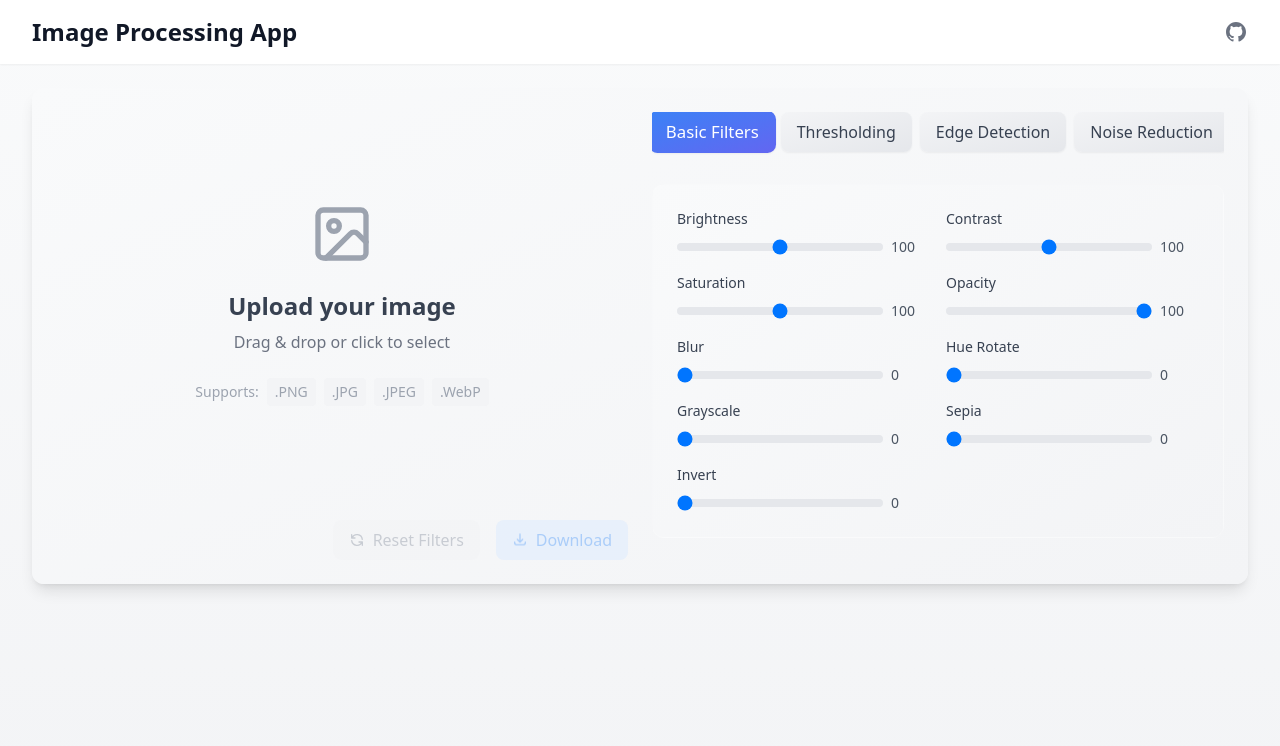
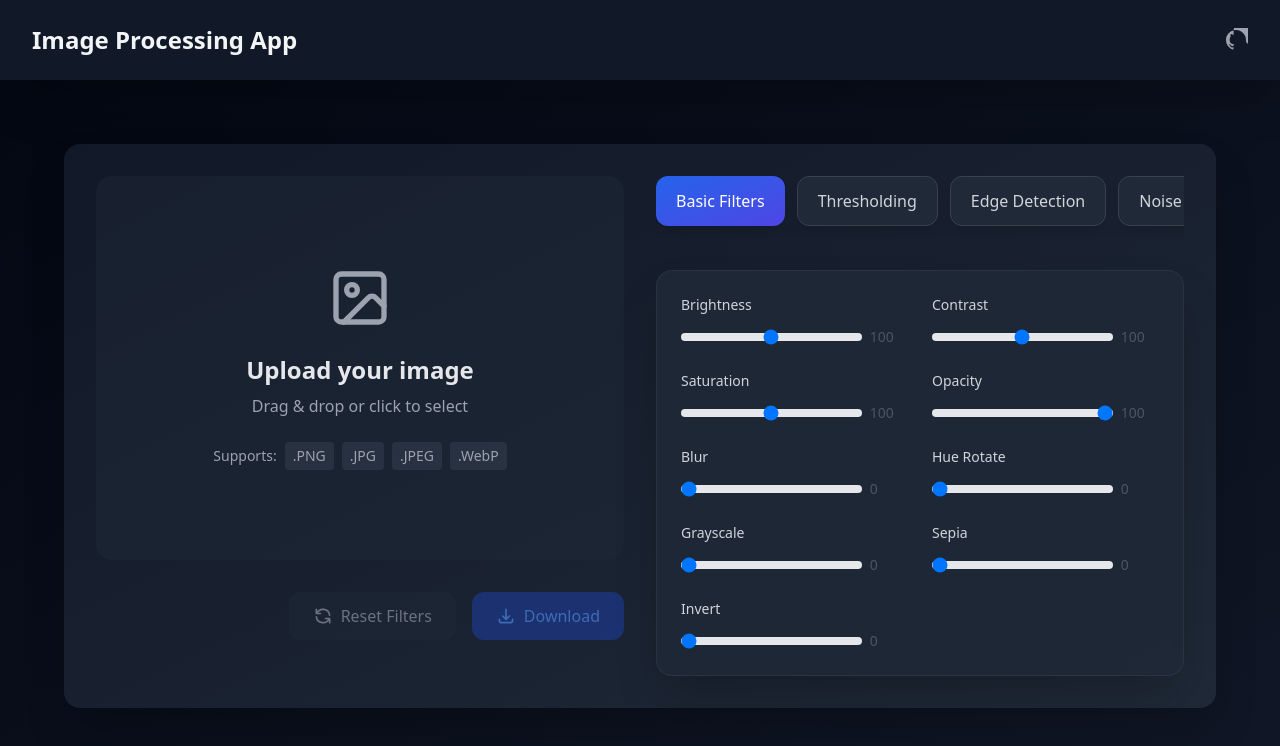
Before and after one commit to lord-rudra0/Image-processing-Web, a React (Vite) app: page / in a window 1280 px wide. Shown: the top 746 px of the page. Built offline with nearby package versions, Linux system fonts and the light colour scheme.

Commit message:
background color added

```diff
--- a/src/components/FilterControls.jsx
+++ b/src/components/FilterControls.jsx
@@ -9,17 +9,17 @@ const FilterControls = ({
   onReset
 }) => {
   return (
-    <div className="bg-white rounded-xl shadow-lg p-6 transition-all duration-300 hover:shadow-xl">
+    <div className="bg-gray-800/90 rounded-2xl p-6 border border-gray-700/50 shadow-2xl backdrop-blur-sm">
       <div className="flex justify-between items-center mb-6">
-        <div className="flex items-center space-x-2">
-          <Sliders className="w-5 h-5 text-blue-500 animate-pulse" />
-          <h2 className="text-xl font-semibold text-gray-800">Adjustments</h2>
+        <div className="flex items-center space-x-3">
+          <Sliders className="w-5 h-5 text-blue-400" />
+          <h2 className="text-xl font-semibold text-gray-100">Adjustments</h2>
         </div>
         <button
           onClick={onReset}
-          className="flex items-center space-x-2 px-4 py-2 text-sm bg-gray-50 hover:bg-gray-100 text-gray-700 rounded-lg transition-all duration-300 transform hover:scale-105 active:scale-95"
+          className="flex items-center space-x-2 px-4 py-2 text-sm bg-gray-700/50 text-gray-200 hover:bg-gray-700 rounded-lg transition-all duration-300 transform hover:-translate-y-0.5"
         >
-          <RotateCw className="w-4 h-4 transition-transform duration-300 hover:rotate-180" />
+          <RotateCw className="w-4 h-4" />
           <span>Reset Filters</span>
         </button>
       </div>
@@ -28,9 +28,9 @@ const FilterControls = ({
         {categories.map((category) => (
           <div
             key={category.name}
-            className="bg-gray-50 rounded-lg p-4 transition-all duration-300 hover:shadow-md"
+            className="bg-gray-700/50 rounded-xl p-4 backdrop-blur-sm"
           >
-            <h3 className="text-lg font-medium text-gray-700 mb-4">
+            <h3 className="text-lg font-medium text-gray-200 mb-4">
               {category.name}
             </h3>
             <div className="space-y-4">
@@ -39,9 +39,9 @@ const FilterControls = ({
                   key={filter.name}
                   className="group transition-all duration-300"
                 >
-                  <label className="flex items-center justify-between text-sm font-medium text-gray-600 mb-2">
+                  <label className="flex items-center justify-between text-sm font-medium text-gray-300 mb-2">
                     <span>{filter.name}</span>
-                    <span className="text-gray-400 group-hover:text-blue-500 transition-colors duration-300">
+                    <span className="text-gray-400 group-hover:text-blue-400 transition-colors duration-300">
                       {values[filter.name]}{filter.unit}
                     </span>
                   </label>
@@ -51,7 +51,7 @@ const FilterControls = ({
                     max={filter.max}
                     value={values[filter.name]}
                     onChange={(e) => onChange(filter.name, e.target.value)}
-                    className="w-full h-2 bg-gray-200 rounded-lg appearance-none cursor-pointer accent-blue-500 transition-all duration-300 hover:bg-gray-300"
+                    className="w-full h-2 bg-gray-600 rounded-lg appearance-none cursor-pointer accent-blue-500 transition-all duration-300 hover:bg-gray-500"
                   />
                 </div>
               ))}
--- a/src/components/ImageDropzone.jsx
+++ b/src/components/ImageDropzone.jsx
@@ -20,26 +20,29 @@ const ImageDropzone = ({ onImageUpload }) => {
   return (
     <div
       {...getRootProps()}
-      className={`w-full h-96 border-3 border-dashed rounded-xl flex flex-col items-center justify-center cursor-pointer transition-all transform hover:scale-[1.02]
-        ${isDragActive ? 'border-blue-500 bg-blue-50' : 'border-gray-300 hover:border-blue-400 hover:bg-blue-50/50'}`}
+      className={`w-full h-96 border-3 border-dashed rounded-2xl flex flex-col items-center justify-center cursor-pointer transition-all transform hover:scale-[1.02]
+        ${isDragActive
+          ? 'border-blue-500 bg-blue-500/10'
+          : 'border-gray-700 hover:border-blue-500 bg-gray-800/50 hover:bg-gray-800/70'
+        }`}
     >
       <input {...getInputProps()} />
       <div className="text-center p-8">
         {isDragActive ? (
-          <Upload className="w-16 h-16 mx-auto text-blue-500 mb-6 animate-bounce" />
+          <Upload className="w-16 h-16 mx-auto text-blue-400 mb-6 animate-bounce" />
         ) : (
           <ImageIcon className="w-16 h-16 mx-auto text-gray-400 mb-6" />
         )}
-        <h3 className="text-2xl font-semibold text-gray-700 mb-2">
+        <h3 className="text-2xl font-semibold text-gray-200 mb-2">
           {isDragActive ? 'Drop your image here' : 'Upload your image'}
         </h3>
-        <p className="text-gray-500 mb-6">
+        <p className="text-gray-400 mb-6">
           Drag & drop or click to select
         </p>
         <div className="flex items-center justify-center space-x-2 text-sm text-gray-400">
           <span>Supports:</span>
           {['.PNG', '.JPG', '.JPEG', '.WebP'].map((format) => (
-            <span key={format} className="px-2 py-1 bg-gray-100 rounded">
+            <span key={format} className="px-2 py-1 bg-gray-700/50 rounded">
               {format}
             </span>
           ))}
--- a/src/components/ImageEditor.jsx
+++ b/src/components/ImageEditor.jsx
@@ -243,25 +243,23 @@ const ImageEditor = () => {
   };
 
   return (
-    <div className="bg-gradient-to-br from-gray-50 to-gray-100 rounded-xl shadow-lg overflow-hidden transition-all duration-300 hover:shadow-xl">
-      <div className="grid grid-cols-1 lg:grid-cols-2 gap-6 p-6">
+    <div className="bg-gradient-to-br from-gray-950 to-gray-900 min-h-screen p-8">
+      <div className="max-w-7xl mx-auto bg-gradient-to-br from-gray-900 to-gray-800 rounded-2xl shadow-2xl overflow-hidden">
+        <div className="grid grid-cols-1 lg:grid-cols-2 gap-8 p-8">
           {/* Image Preview Section */}
-        <div className="space-y-6">
+          <div className="space-y-8">
             {image ? (
               <div className="relative group">
                 <img
                   src={image}
                   alt="Preview"
-                className="w-full h-auto rounded-lg shadow-md transition-transform duration-300 group-hover:scale-[1.02] border-2 border-white/20"
+                  className="w-full h-auto rounded-2xl shadow-2xl border-2 border-gray-700/50"
                   style={{ filter: getCSSFilters() }}
                 />
-              <div className="absolute inset-0 bg-gradient-to-br from-blue-500/10 to-purple-500/10 opacity-0 group-hover:opacity-100 transition-all duration-300 rounded-lg" />
+                <div className="absolute inset-0 bg-gradient-to-br from-blue-500/10 to-purple-500/10 opacity-0 group-hover:opacity-100 transition-opacity duration-300 rounded-2xl" />
               </div>
             ) : (
-            <ImageDropzone
-              onImageUpload={handleImageUpload}
-              className="transform transition-all duration-300 hover:scale-[1.02]"
-            />
+              <ImageDropzone onImageUpload={handleImageUpload} />
             )}
 
             {/* Action Buttons */}
@@ -270,16 +268,16 @@ const ImageEditor = () => {
                 onClick={resetFilters}
                 disabled={!image}
                 className={`
-                flex items-center px-4 py-2 rounded-lg font-medium
-                transition-all duration-300 transform
+                  flex items-center px-6 py-3 rounded-xl font-medium
+                  transition-all duration-300
                   ${!image
-                  ? 'opacity-50 cursor-not-allowed bg-gray-100 text-gray-400'
-                  : 'bg-gradient-to-br from-gray-100 to-gray-200 text-gray-700 hover:from-gray-200 hover:to-gray-300 hover:scale-105 active:scale-95 shadow-sm'
+                    ? 'bg-gray-800/50 text-gray-500 cursor-not-allowed'
+                    : 'bg-gradient-to-br from-gray-800 to-gray-700 text-gray-200 hover:from-gray-700 hover:to-gray-600 shadow-lg hover:shadow-xl hover:-translate-y-1'
                   }
                 `}
               >
                 <svg
-                className="w-4 h-4 mr-2 transition-transform duration-300 hover:rotate-180"
+                  className="w-5 h-5 mr-2"
                   fill="none"
                   viewBox="0 0 24 24"
                   stroke="currentColor"
@@ -293,16 +291,16 @@ const ImageEditor = () => {
                 onClick={handleDownload}
                 disabled={!image}
                 className={`
-                flex items-center px-4 py-2 rounded-lg font-medium
-                transition-all duration-300 transform
+                  flex items-center px-6 py-3 rounded-xl font-medium
+                  transition-all duration-300
                   ${!image
-                  ? 'opacity-50 cursor-not-allowed bg-blue-100 text-blue-400'
-                  : 'bg-gradient-to-br from-blue-500 to-indigo-500 text-white hover:from-blue-600 hover:to-indigo-600 hover:scale-105 active:scale-95 shadow-sm'
+                    ? 'bg-blue-800/50 text-blue-400/50 cursor-not-allowed'
+                    : 'bg-gradient-to-br from-blue-600 to-indigo-600 text-white hover:from-blue-500 hover:to-indigo-500 shadow-lg hover:shadow-xl hover:-translate-y-1'
                   }
                 `}
               >
                 <svg
-                className="w-4 h-4 mr-2 animate-bounce"
+                  className="w-5 h-5 mr-2"
                   fill="none"
                   viewBox="0 0 24 24"
                   stroke="currentColor"
@@ -315,19 +313,19 @@ const ImageEditor = () => {
           </div>
 
           {/* Controls Section */}
-        <div className="space-y-6">
+          <div className="space-y-8">
             {/* Filter Categories */}
-          <div className="flex gap-2 overflow-x-auto pb-2">
+            <div className="flex gap-3 overflow-x-auto pb-3">
               {Object.keys(filterTabs).map((tab) => (
                 <button
                   key={tab}
                   onClick={() => setActiveTab(tab)}
                   className={`
-                  px-4 py-2 rounded-lg font-medium whitespace-nowrap
-                  transition-all duration-300 transform
+                    px-5 py-3 rounded-xl font-medium whitespace-nowrap
+                    transition-all duration-300
                     ${activeTab === tab
-                    ? 'bg-gradient-to-br from-blue-500 to-indigo-500 text-white scale-105 shadow-sm'
-                    : 'bg-gradient-to-br from-gray-100 to-gray-200 text-gray-700 hover:from-gray-200 hover:to-gray-300 hover:scale-105 shadow-sm'
+                      ? 'bg-gradient-to-br from-blue-600 to-indigo-600 text-white shadow-lg hover:-translate-y-1'
+                      : 'bg-gray-800 text-gray-300 hover:bg-gray-700 border border-gray-700 shadow-lg hover:shadow-xl hover:-translate-y-1'
                     }
                   `}
                 >
@@ -337,12 +335,12 @@ const ImageEditor = () => {
             </div>
 
             {/* Filter Controls */}
-          <div className="bg-gradient-to-br from-gray-50 to-gray-100 rounded-xl p-6 transition-all duration-300 hover:shadow-md border border-white/20">
+            <div className="bg-gray-800/90 rounded-2xl p-6 border border-gray-700/50 shadow-2xl backdrop-blur-sm">
               {activeTab === 'basic' ? (
-              <div className="grid grid-cols-1 sm:grid-cols-2 gap-4">
+                <div className="grid grid-cols-1 sm:grid-cols-2 gap-6">
                   {filterTabs.basic.controls.map(control => (
-                  <div key={control.name} className="space-y-2">
-                    <label className="block text-sm font-medium text-gray-700">
+                    <div key={control.name} className="space-y-3">
+                      <label className="block text-sm font-medium text-gray-300">
                         {control.label}
                       </label>
                       <Slider
@@ -355,7 +353,7 @@ const ImageEditor = () => {
                   ))}
                 </div>
               ) : (
-              <div className="flex flex-wrap gap-2">
+                <div className="flex flex-wrap gap-3">
                   {filterTabs[activeTab].buttons.map(button => (
                     <FilterButton
                       key={button.name}
@@ -375,29 +373,29 @@ const ImageEditor = () => {
 
             {/* Filter Information */}
             {selectedFilter && filterInfo[selectedFilter] && (
-            <div className="bg-gradient-to-br from-gray-50 to-gray-100 rounded-xl p-6 transition-all duration-300 hover:shadow-md animate-fadeIn border border-white/20">
-              <h3 className="text-lg font-semibold text-gray-900 mb-3">
+              <div className="bg-gray-800/90 rounded-2xl p-6 border border-gray-700/50 shadow-2xl backdrop-blur-sm">
+                <h3 className="text-xl font-semibold text-gray-100 mb-4">
                   {filterInfo[selectedFilter].title}
                 </h3>
-              <p className="text-gray-600 mb-4 leading-relaxed">
+                <p className="text-gray-300 mb-4 leading-relaxed">
                   {filterInfo[selectedFilter].description}
                 </p>
                 {filterInfo[selectedFilter].usage && (
                   <div className="mb-4">
-                  <h4 className="text-sm font-semibold text-gray-700 mb-2">Usage:</h4>
-                  <p className="text-gray-600 leading-relaxed">
+                    <h4 className="text-sm font-semibold text-gray-200 mb-2">Usage:</h4>
+                    <p className="text-gray-300 leading-relaxed">
                       {filterInfo[selectedFilter].usage}
                     </p>
                   </div>
                 )}
                 {filterInfo[selectedFilter].parameters && (
                   <div>
-                  <h4 className="text-sm font-semibold text-gray-700 mb-2">Parameters:</h4>
-                  <ul className="space-y-2">
+                    <h4 className="text-sm font-semibold text-gray-200 mb-2">Parameters:</h4>
+                    <ul className="space-y-3">
                       {Object.entries(filterInfo[selectedFilter].parameters).map(([key, value]) => (
                         <li
                           key={key}
-                        className="flex items-center text-gray-600 bg-white/50 rounded-lg p-3 transition-all duration-300 hover:shadow-sm backdrop-blur-sm"
+                          className="flex items-center text-gray-300 bg-gray-700/50 rounded-xl p-4 backdrop-blur-sm"
                         >
                           <span className="font-medium mr-2">{key}:</span>
                           <span>{value}</span>
@@ -413,13 +411,14 @@ const ImageEditor = () => {
 
         {/* Loading Overlay */}
         {loading && (
-        <div className="absolute inset-0 bg-white/75 flex items-center justify-center backdrop-blur-sm transition-all duration-300">
+          <div className="absolute inset-0 bg-gray-950/95 flex items-center justify-center backdrop-blur-lg">
             <div className="flex flex-col items-center">
-            <div className="animate-spin rounded-full h-12 w-12 border-b-2 border-blue-500 mb-4"></div>
-            <p className="text-blue-500 font-medium animate-pulse">Processing...</p>
+              <div className="animate-spin rounded-full h-14 w-14 border-b-2 border-blue-500 mb-4"></div>
+              <p className="text-blue-300 font-medium text-lg">Processing...</p>
             </div>
           </div>
         )}
+      </div>
     </div>
   );
 };
--- a/src/components/Layout.jsx
+++ b/src/components/Layout.jsx
@@ -2,27 +2,27 @@ import React from 'react';
 
 const Layout = ({ children }) => {
   return (
-    <div className="min-h-screen bg-gradient-to-b from-gray-50 to-gray-100">
-      <header className="bg-white shadow-sm">
-        <div className="max-w-7xl mx-auto py-4 px-4 sm:px-6 lg:px-8">
+    <div className="min-h-screen bg-gradient-to-br from-gray-950 to-gray-900">
+      <header className="bg-gray-900 shadow-2xl">
+        <div className="max-w-7xl mx-auto py-6 px-8">
           <div className="flex items-center justify-between">
-            <h1 className="text-2xl font-bold text-gray-900">
+            <h1 className="text-2xl font-bold text-gray-100">
               Image Processing App
             </h1>
             <a
               href="https://github.com/yourusername/your-repo"
-              className="text-gray-500 hover:text-gray-700"
+              className="text-gray-400 hover:text-gray-300 transition-colors duration-200"
               target="_blank"
               rel="noopener noreferrer"
             >
               <svg className="w-6 h-6" fill="currentColor" viewBox="0 0 24 24">
-                <path fillRule="evenodd" d="M12 2C6.477 2 2 6.477 2 12c0 4.42 2.865 8.17 6.839 9.49.5.092.682-.217.682-.482 0-.237-.008-.866-.013-1.7-2.782.604-3.369-1.34-3.369-1.34-.454-1.156-1.11-1.464-1.11-1.464-.908-.62.069-.608.069-.608 1.003.07 1.531 1.03 1.531 1.03.892 1.529 2.341 1.088 2.91.832.092-.647.35-1.088.636-1.338-2.22-.253-4.555-1.11-4.555-4.943 0-1.091.39-1.984 1.029-2.683-.103-.253-.446-1.27.098-2.647 0 0 .84-.269 2.75 1.025A9.564 9.564 0 0112 6.844c.85.004 1.705.115 2.504.337 1.909-1.294 2.747-1.025 2.747-1.025.546 1.377.202 2.394.1 2.647.64.699 1.028 1.592 1.028 2.683 0 3.842-2.339 4.687-4.566 4.935.359.309.678.919.678 1.852 0 1.336-.012 2.415-.012 2.743 0 .267.18.578.688.48C19.137 20.167 22 16.418 22 12c0-5.523-4.477-10-10-10z" clipRule="evenodd" />
+                <path fillRule="evenodd" d="M12 2C6.477 2 2 6.477 2 12c0 4.42 2.865 8.17 6.839 9.49.5.092.682-.217.682-.482 0-.237-.008-.866-.013-1.7-2.782.604-3.369-1.34-3.369-1.34-.454-1.156-1.11-1.464-1.11-1.464-.908-.62.069-.608.069-.608 1.003.07 1.531 1.03 1.531 1.03.892 1.529 2.341 1.088 2.91.832.092-.647.35-1.088.636-1.338-2.22-.253-4.555-1.11-4.555-4.943 0-1.091.39-1.984 1.029-2.683-.103-.253-.446-1.27.098-2.647 0 0 .84-.269 2.75 1.025A9.564 9.564 0 01112 6.844c.85.004 1.705.115 2.504.337 1.909-1.294 2.747-1.025 2.747-1.025.546 1.377.202 2.394.1 2.647.64.699 1.028 1.592 1.028 2.683 0 3.842-2.339 4.687-4.566 4.935.359.309.678.919.678 1.852 0 1.336-.012 2.415-.012 2.743 0 .267.18.578.688.48C19.137 20.167 22 16.418 22 12c0-5.523-4.477-10-10-10z" clipRule="evenodd" />
               </svg>
             </a>
           </div>
         </div>
       </header>
-      <main className="max-w-7xl mx-auto py-6 sm:px-6 lg:px-8">
+      <main className="max-w-7xl mx-auto py-8 px-8">
         {children}
       </main>
     </div>
--- a/src/components/ui/FilterInfo.jsx
+++ b/src/components/ui/FilterInfo.jsx
@@ -4,10 +4,10 @@ const FilterInfo = ({ isOpen, onClose, filterInfo }) => {
   if (!isOpen || !filterInfo) return null;
 
   return (
-    <div className="fixed inset-0 bg-black bg-opacity-50 flex items-center justify-center z-50">
-      <div className="bg-white rounded-xl p-6 max-w-md w-full mx-4 shadow-2xl">
+    <div className="fixed inset-0 bg-black/75 flex items-center justify-center z-50 backdrop-blur-sm">
+      <div className="bg-gray-900 rounded-2xl p-6 max-w-md w-full mx-4 shadow-2xl border border-gray-700">
         <div className="flex justify-between items-start mb-4">
-          <h3 className="text-xl font-bold text-gray-900">{filterInfo.title || 'Filter Information'}</h3>
+          <h3 className="text-xl font-bold text-gray-100">{filterInfo.title || 'Filter Information'}</h3>
           <button
             onClick={onClose}
             className="text-gray-400 hover:text-gray-500"
@@ -19,18 +19,18 @@ const FilterInfo = ({ isOpen, onClose, filterInfo }) => {
         </div>
         <div className="prose prose-sm">
           {filterInfo.description && (
-            <p className="text-gray-600 mb-4">{filterInfo.description}</p>
+            <p className="text-gray-300 mb-4">{filterInfo.description}</p>
           )}
           {filterInfo.usage && (
             <>
-              <h4 className="text-sm font-semibold text-gray-700 mb-2">Usage:</h4>
-              <p className="text-gray-600 mb-4">{filterInfo.usage}</p>
+              <h4 className="text-sm font-semibold text-gray-300 mb-2">Usage:</h4>
+              <p className="text-gray-300 mb-4">{filterInfo.usage}</p>
             </>
           )}
           {filterInfo.parameters && (
             <>
-              <h4 className="text-sm font-semibold text-gray-700 mb-2">Parameters:</h4>
-              <ul className="list-disc list-inside text-gray-600">
+              <h4 className="text-sm font-semibold text-gray-300 mb-2">Parameters:</h4>
+              <ul className="list-disc list-inside text-gray-300">
                 {Object.entries(filterInfo.parameters).map(([key, value]) => (
                   <li key={key} className="mb-1">
                     <span className="font-medium">{key}:</span> {value}
```
Lines whose indentation alone changed are shown as unchanged.
